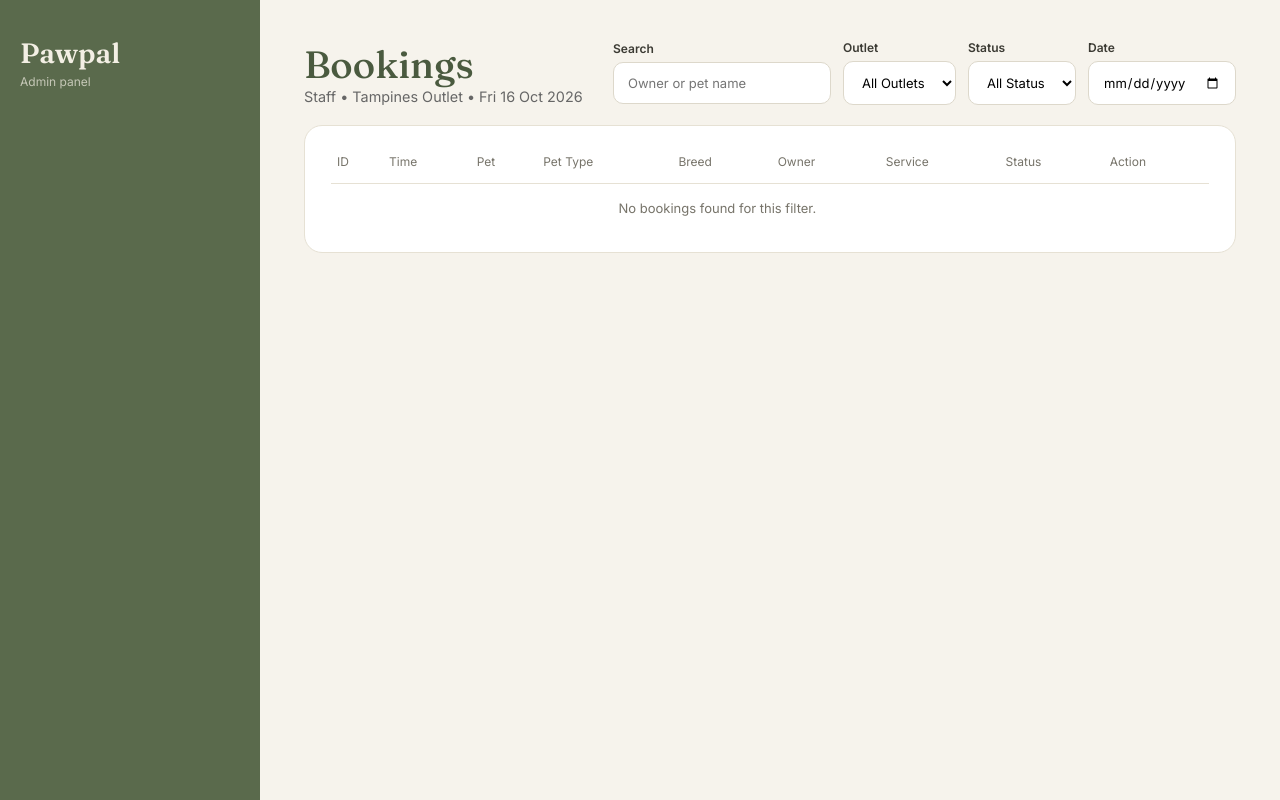
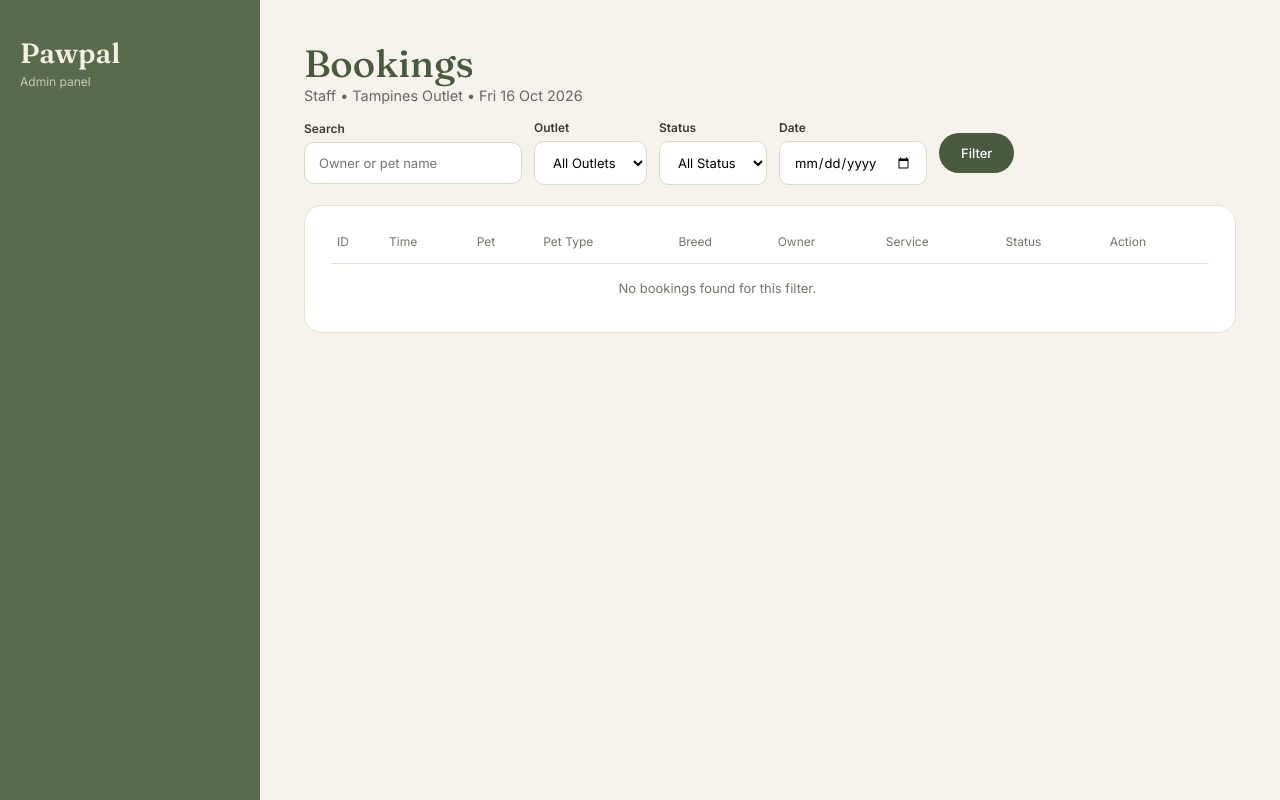
Before and after one commit to siatesmond/Pawpal, a Django app: template Pawpalproj/inventory/templates/inventory/staff_bookings.html in a window 1280 px wide. Run offline with Django 5.2, Linux system fonts and the light colour scheme; the template is opened without the code that fills it, so the values that code supplies are empty.

Commit message:
fix - remove js filters

```diff
--- a/Pawpalproj/inventory/static/css/staff.css
+++ b/Pawpalproj/inventory/static/css/staff.css
@@ -527,3 +527,7 @@ button.update-action-delete {
   border-radius: 8px;
   font-family: inherit;
 }
+
+.staff-filters .filter-btn {
+  padding: 12px 22px;
+}
--- a/Pawpalproj/inventory/templates/inventory/staff_bookings.html
+++ b/Pawpalproj/inventory/templates/inventory/staff_bookings.html
@@ -22,7 +22,7 @@
       <!-- Filter by outlet dropdown list -->
       <div>
         <label for="outlet">Outlet</label>
-        <select id="outlet" name="outlet" onchange="this.form.submit()">
+        <select id="outlet" name="outlet">
           <option value="">All Outlets</option>
           {% for outlet in outlets %}
           <option value="{{ outlet.id }}" {% if outlet_filter == outlet.id|stringformat:"i" %}selected{% endif %}>{{ outlet.name }}</option>
@@ -33,7 +33,7 @@
        <!-- Filter by status dropdown list -->
       <div>
         <label for="status">Status</label>
-        <select id="status" name="status" onchange="this.form.submit()">
+        <select id="status" name="status">
           <option value="">All Status</option>
           {% for code, label in status_choices %}
           <option value="{{ code }}" {% if status_filter == code %}selected{% endif %}>{{ label }}</option>
@@ -44,9 +44,10 @@
       <!-- Filter by date picker -->
       <div>
         <label for="date">Date</label>
-        <input type="date" id="date" name="date" value="{{ date_filter }}" onchange="this.form.submit()">
+        <input type="date" id="date" name="date" value="{{ date_filter }}">
       </div>
 
+      <button type="submit" class="save-btn filter-btn">Filter</button>
     </form>
   </div>
 </div>
--- a/Pawpalproj/inventory/templates/inventory/staff_orders_stock.html
+++ b/Pawpalproj/inventory/templates/inventory/staff_orders_stock.html
@@ -22,13 +22,15 @@
     <!-- Sort by status dropdown list -->
     <div>
       <label for="status">Status</label>
-      <select id="status" name="status" onchange="this.form.submit()">
+      <select id="status" name="status">
         <option value="">All</option>
         {% for value, label in status_choices %}
         <option value="{{ value }}" {% if status == value %}selected{% endif %}>{{ label }}</option>
         {% endfor %}
       </select>
     </div>
+
+    <button type="submit" class="save-btn filter-btn">Filter</button>
   </form>
 </div>
 
```
